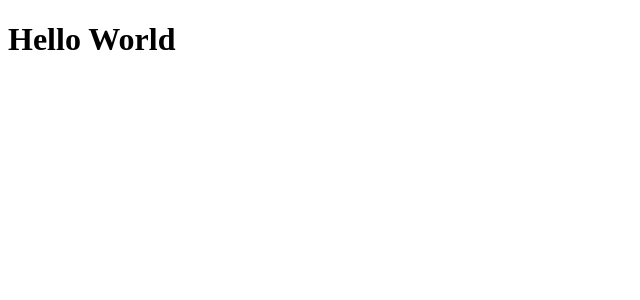
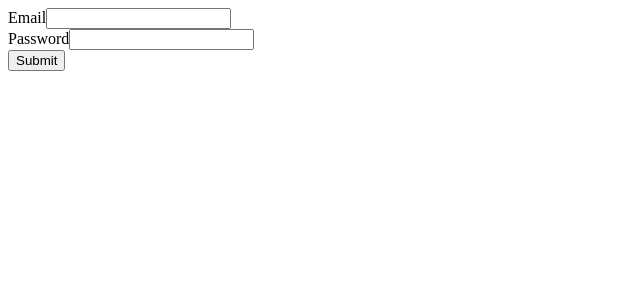
Before and after one commit to naMoraezDev/jwt-authenticator, a Next.js app: page / in a window 1280 px wide. Shown: the top 300 px of the page, without its empty margins (0-640 px from the left). Built offline with nearby package versions, Linux system fonts and the light colour scheme.

Commit message:
feat: create login form

```diff
--- a/pages/index.tsx
+++ b/pages/index.tsx
@@ -1,3 +1,45 @@
+import { ChangeEvent, FormEvent, useState } from "react";
+
 export default function Home() {
-  return <h1>Hello World</h1>;
+  const [form, setForm] = useState({
+    email: "",
+    password: "",
+  });
+
+  const handleChange = (event: ChangeEvent<HTMLInputElement>) => {
+    setForm({
+      ...form,
+      [event.target.id]: event.target.value,
+    });
+  };
+
+  const handleSubmit = (event: FormEvent) => {
+    event.preventDefault();
+
+    alert(form.email + " " + form.password);
+  };
+
+  return (
+    <form onSubmit={handleSubmit}>
+      <div>
+        <label htmlFor="email">Email</label>
+        <input
+          id="email"
+          type="text"
+          value={form.email}
+          onChange={handleChange}
+        />
+      </div>
+      <div>
+        <label htmlFor="password">Password</label>
+        <input
+          id="password"
+          type="password"
+          value={form.password}
+          onChange={handleChange}
+        />
+      </div>
+      <button type="submit">Submit</button>
+    </form>
+  );
 }
```
